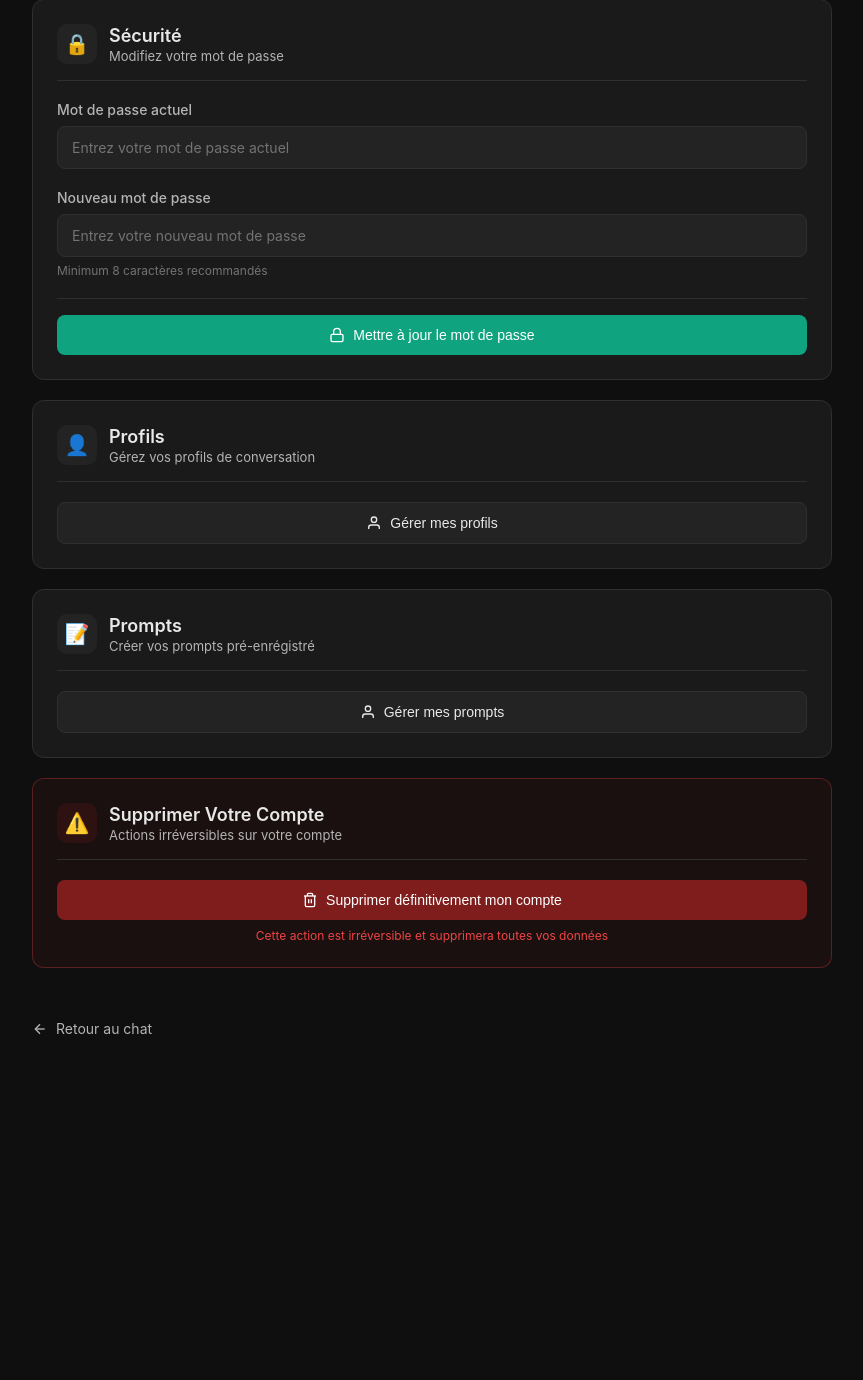
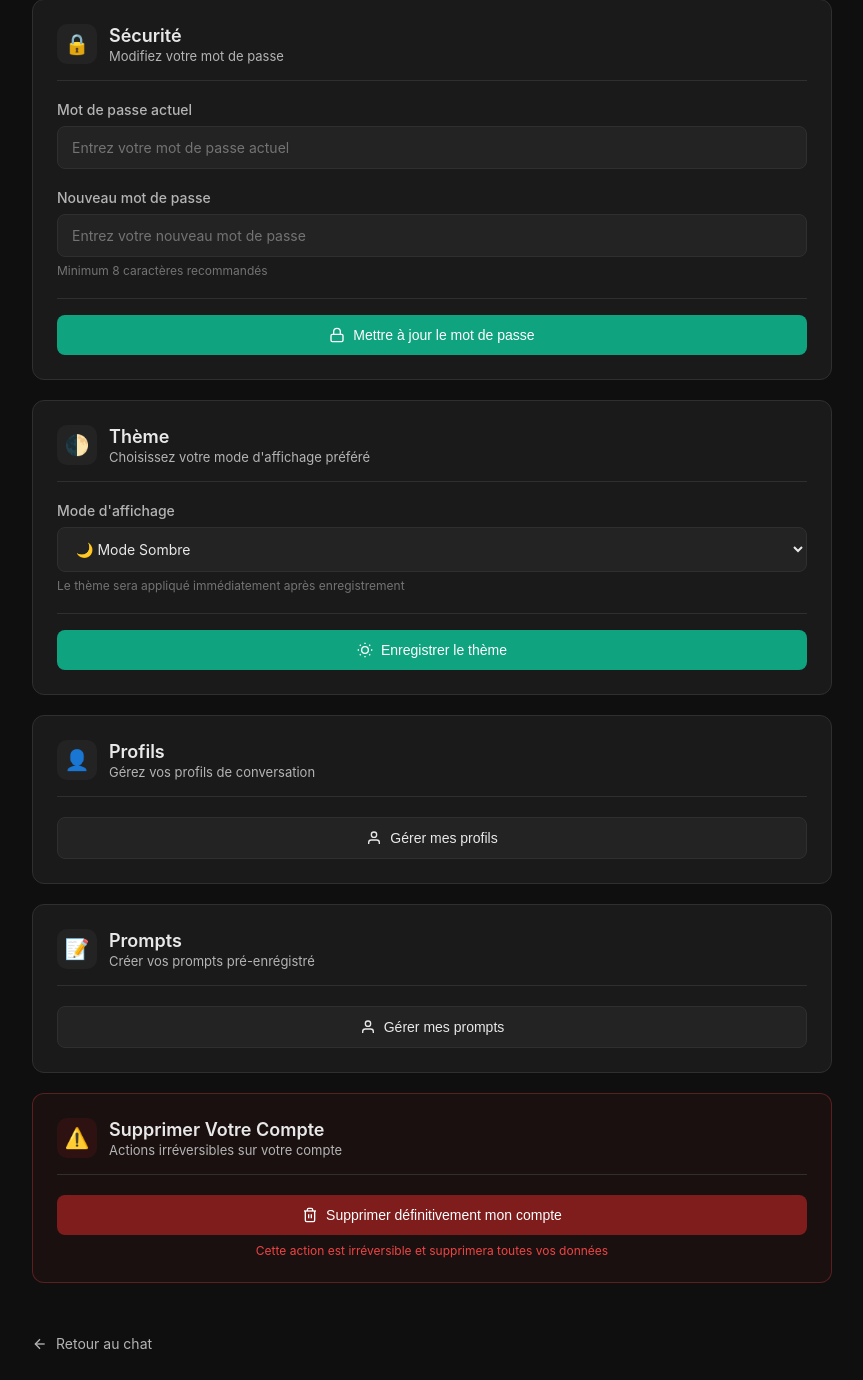
Before and after one commit to simondvlm/ai-chatbot-ollama, a PHP site: page /v1/settings.php in a window 1280 px wide. Shown: the part 641-2021 px from the top of the page, without its empty margins (208-1071 px from the left). Before the commit the page ends 1675 px from the top, so only its background shows below. Run offline with PHP 8.4, Linux system fonts and the light colour scheme; the visitor is signed in with stand-in values (Sample User, id 1).

Commit message:
Update settings.php

```diff
--- a/settings.php
+++ b/settings.php
@@ -9,12 +9,14 @@ if (!isset($_SESSION['user_id'])) {
 
 $user_id = $_SESSION['user_id'];
 $message = "";
-$messageType = "success";
+$messageType = "success"; // success ou error
+
+// Récupérer infos utilisateur
 $stmt = $pdo->prepare("SELECT username, email, avatar, theme FROM users WHERE id = ?");
 $stmt->execute([$user_id]);
 $user = $stmt->fetch();
 
-// upload avatar
+//  UPLOAD AVATAR
 if (isset($_POST['update_avatar'])) {
     if (isset($_FILES['avatar_file']) && $_FILES['avatar_file']['error'] === 0) {
         $file = $_FILES['avatar_file'];
@@ -44,7 +46,7 @@ if (isset($_POST['update_avatar'])) {
     }
 }
 
-// change password
+//  CHANGER MOT DE PASSE
 if (isset($_POST['update_password'])) {
     $current = $_POST['current_password'];
     $new = $_POST['new_password'];
@@ -64,7 +66,32 @@ if (isset($_POST['update_password'])) {
     }
 }
 
-// delete account
+//  CHANGER PHRASE
+if ($_SERVER['REQUEST_METHOD'] === 'POST' && isset($_POST['update_system'])) {
+    $newSystem = $_POST['system_sentences'] ?? '';
+    $stmt = $pdo->prepare("UPDATE users SET system_sentences = ? WHERE id = ?");
+    $stmt->execute([$newSystem, $_SESSION['user_id']]);
+    $message = "✓ Phrase système mise à jour !";
+    $user['system_sentences'] = $newSystem;
+}
+if (isset($_POST['update_theme'])) {
+    $newTheme = $_POST['theme'];
+
+    if (in_array($newTheme, ['dark', 'light'])) {
+        $stmt = $pdo->prepare("UPDATE users SET theme = ? WHERE id = ?");
+        $stmt->execute([$newTheme, $user_id]);
+        $message = "✓ Thème modifié avec succès !";
+        $user['theme'] = $newTheme;
+
+        // Recharger la page pour appliquer le nouveau thème
+        header("Location: settings.php");
+        exit();
+    } else {
+        $message = "⚠ Thème invalide";
+        $messageType = "error";
+    }
+}
+//  SUPPRIMER COMPTE
 if (isset($_POST['delete_account'])) {
     $stmt = $pdo->prepare("DELETE FROM users WHERE id = ?");
     $stmt->execute([$user_id]);
@@ -136,6 +163,7 @@ body {
     font-size: 14px;
 }
 
+/* Message notifications */
 .message {
     padding: 14px 18px;
     border-radius: 10px;
@@ -205,6 +233,8 @@ body {
 .user-details .email {
     color: var(--text-muted);
 }
+
+/* Settings Sections */
 .settings-section {
     background: var(--bg-secondary);
     border: 1px solid var(--border);
@@ -322,6 +352,8 @@ input[type="file"]::file-selector-button:hover {
     background: var(--bg-tertiary);
     border-color: var(--accent);
 }
+
+/* Buttons */
 button,
 .button {
     width: 100%;
@@ -383,6 +415,7 @@ button:active,
     background: rgba(127, 29, 29, 0.2);
 }
 
+/* Back Link */
 .back-link {
     display: inline-flex;
     align-items: center;
@@ -403,7 +436,6 @@ button:active,
     width: 16px;
     height: 16px;
 }
-
 .avatar-options {
     display: grid;
     grid-template-columns: 1fr 1fr;
@@ -452,6 +484,8 @@ button:active,
             <?= $message ?>
         </div>
     <?php endif; ?>
+
+    <!-- USER INFO -->
     <div class="user-info">
         <img src="<?= htmlspecialchars($user['avatar']) ?>" alt="avatar" class="avatar-display" onerror="this.src='https://ui-avatars.com/api/?name=<?= urlencode($user['username']) ?>&background=10a37f&color=fff'">
         <div class="user-details">
@@ -459,6 +493,8 @@ button:active,
             <p class="email"><?= htmlspecialchars($user['email']) ?></p>
         </div>
     </div>
+
+    <!-- AVATAR SECTION -->
     <div class="settings-section">
         <div class="section-header">
             <div class="section-icon">🎨</div>
@@ -529,6 +565,43 @@ button:active,
     </div>
     <div class="settings-section">
         <div class="section-header">
+            <div class="section-icon">🌓</div>
+            <div class="section-title">
+                <h3>Thème</h3>
+                <p>Choisissez votre mode d'affichage préféré</p>
+            </div>
+        </div>
+
+        <form method="POST">
+            <div class="form-group">
+                <label>Mode d'affichage</label>
+                <select name="theme" required>
+                    <option value="dark" <?= ($user['theme'] ?? 'dark') === 'dark' ? 'selected' : '' ?>>🌙 Mode Sombre</option>
+                    <option value="light" <?= ($user['theme'] ?? 'dark') === 'light' ? 'selected' : '' ?>>☀️ Mode Clair</option>
+                </select>
+                <span class="form-hint">Le thème sera appliqué immédiatement après enregistrement</span>
+            </div>
+
+            <div class="divider"></div>
+
+            <button name="update_theme" type="submit">
+                <svg width="16" height="16" viewBox="0 0 24 24" fill="none" stroke="currentColor" stroke-width="2">
+                    <circle cx="12" cy="12" r="5"/>
+                    <line x1="12" y1="1" x2="12" y2="3"/>
+                    <line x1="12" y1="21" x2="12" y2="23"/>
+                    <line x1="4.22" y1="4.22" x2="5.64" y2="5.64"/>
+                    <line x1="18.36" y1="18.36" x2="19.78" y2="19.78"/>
+                    <line x1="1" y1="12" x2="3" y2="12"/>
+                    <line x1="21" y1="12" x2="23" y2="12"/>
+                    <line x1="4.22" y1="19.78" x2="5.64" y2="18.36"/>
+                    <line x1="18.36" y1="5.64" x2="19.78" y2="4.22"/>
+                </svg>
+                Enregistrer le thème
+            </button>
+        </form>
+    </div>
+    <div class="settings-section">
+        <div class="section-header">
             <div class="section-icon">👤</div>
             <div class="section-title">
                 <h3>Profils</h3>
@@ -589,7 +662,7 @@ button:active,
         </form>
     </div>
 
-    <a href="/chatbot" class="back-link">
+    <a href="/chatbot/chatbot.php" class="back-link">
         <svg viewBox="0 0 24 24" fill="none" stroke="currentColor" stroke-width="2">
             <line x1="19" y1="12" x2="5" y2="12"/>
             <polyline points="12 19 5 12 12 5"/>
@@ -597,6 +670,5 @@ button:active,
         Retour au chat
     </a>
 </div>
-
 </body>
 </html>
```
